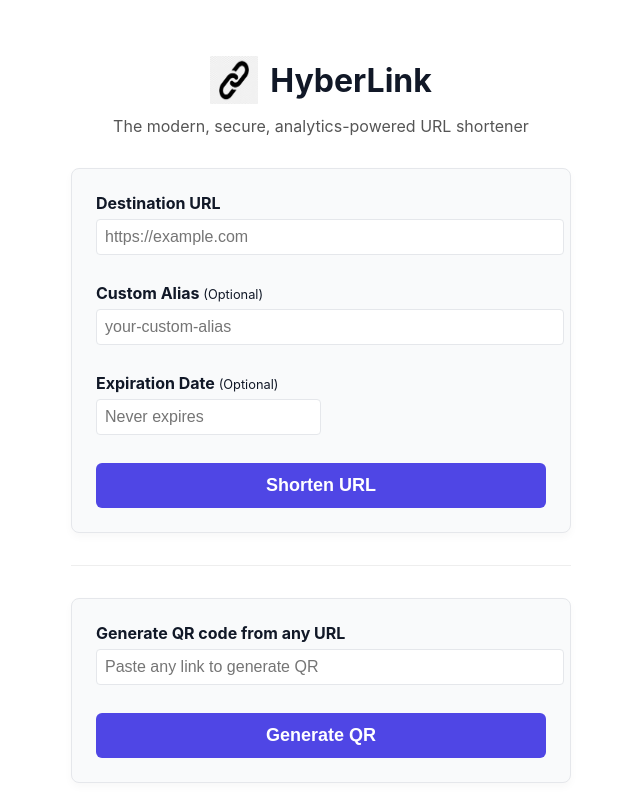
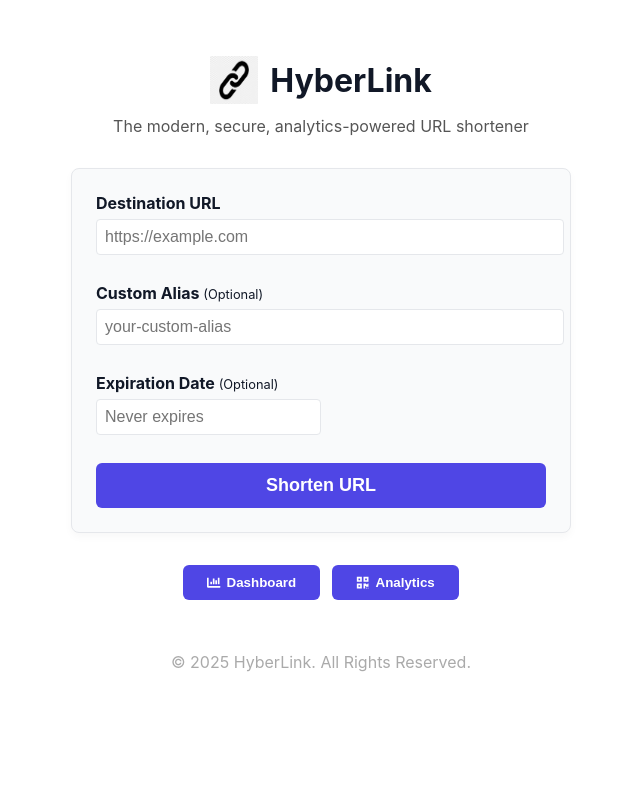
Before and after one commit to maryam24-7/hyperlink, a Next.js app: page / in a window 1280 px wide. Shown: the top 800 px of the page, without its empty margins (319-959 px from the left). Built offline with nearby package versions, Linux system fonts and the light colour scheme.

Commit message:
Update LinkForm.tsx

```diff
--- a/src/components/LinkManagement/LinkForm.tsx
+++ b/src/components/LinkManagement/LinkForm.tsx
@@ -1,3 +1,4 @@
+// src/components/LinkManagement/LinkForm.tsx
 import { useState } from 'react';
 import DatePicker from 'react-datepicker';
 import 'react-datepicker/dist/react-datepicker.css';
@@ -9,10 +10,6 @@
   const [expiresAt, setExpiresAt] = useState<Date | null>(null);
   const [isLoading, setIsLoading] = useState(false);
   const [shortLink, setShortLink] = useState('');
-
-  // New state for direct QR link input
-  const [qrInput, setQrInput] = useState('');
-  const [qrInputValue, setQrInputValue] = useState('');
 
   const handleSubmit = async (e: React.FormEvent) => {
     e.preventDefault();
@@ -63,15 +60,7 @@
     width: '100%',
   };
 
-  // Handle QR input generation
-  const handleQrInput = (e: React.FormEvent) => {
-    e.preventDefault();
-    setQrInputValue(qrInput);
-  };
-
   return (
-    <div>
-      {/* URL Shortener Form */}
     <form onSubmit={handleSubmit} className="card" style={{ textAlign: "left" }}>
       <div style={fieldStyle}>
         <label style={labelStyle}>Destination URL</label>
@@ -138,43 +127,5 @@
         </div>
       )}
     </form>
-
-      {/* Divider */}
-      <div style={{ margin: "32px 0", borderTop: "1px solid #eee" }} />
-
-      {/* QR Code Generator */}
-      <form onSubmit={handleQrInput} className="card" style={{ textAlign: "left" }}>
-        <div style={fieldStyle}>
-          <label style={labelStyle}>Generate QR code from any URL</label>
-          <input
-            type="url"
-            value={qrInput}
-            onChange={e => setQrInput(e.target.value)}
-            style={inputStyle}
-            placeholder="Paste any link to generate QR"
-            required
-          />
-        </div>
-        <button
-          type="submit"
-          style={{ width: "100%", padding: 12, fontSize: 18 }}
-        >
-          Generate QR
-        </button>
-        {qrInputValue && (
-          <div style={{ marginTop: 24, textAlign: "center" }}>
-            {/* Lazy import below, keep QRGenerator.tsx in project untouched */}
-            <QRGenerator url={qrInputValue} />
-            <div style={{ textAlign: "center", marginTop: 8, wordBreak: 'break-all', fontSize: 13, color: "#555" }}>
-              {qrInputValue}
-            </div>
-          </div>
-        )}
-      </form>
-    </div>
   );
 }
-
-// keep this import for lazy QR only!
-import dynamic from 'next/dynamic';
-const QRGenerator = dynamic(() => import('./QRGenerator'), { ssr: false });
```
Lines whose indentation alone changed are shown as unchanged.
